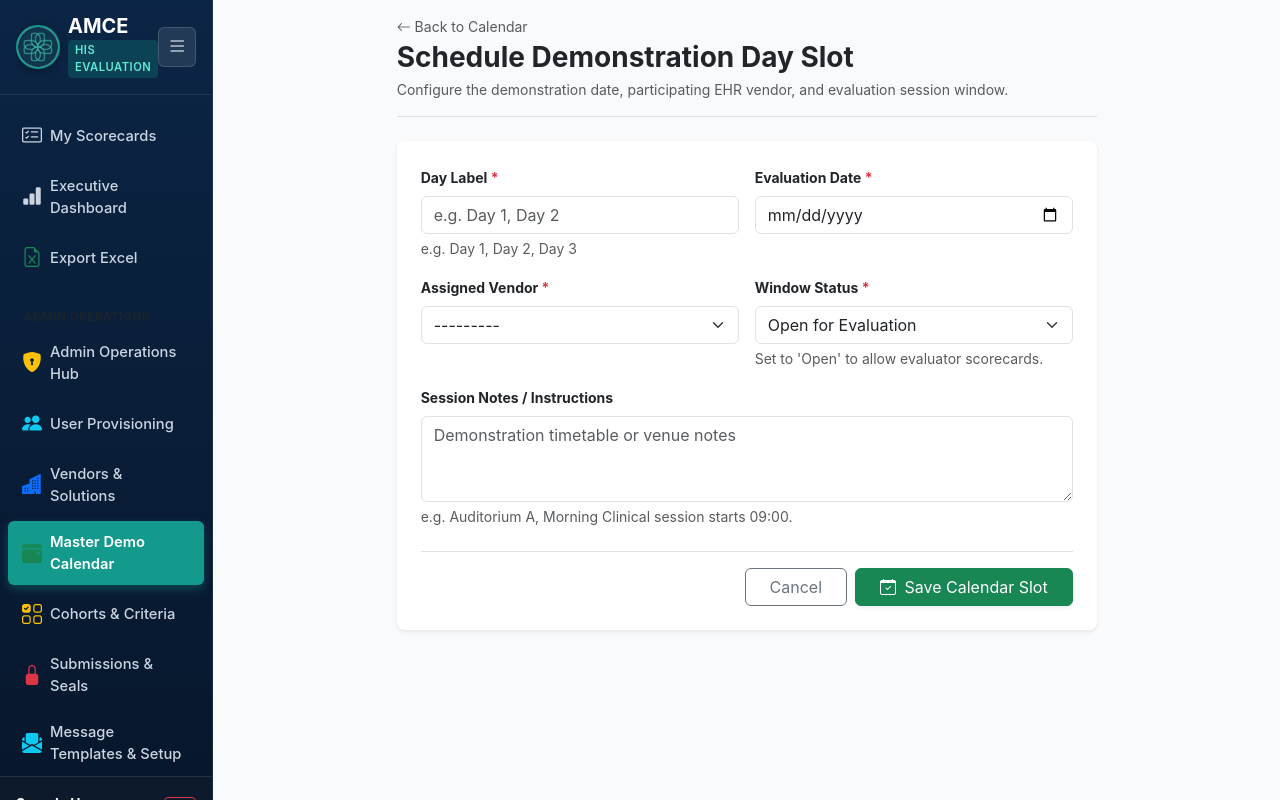
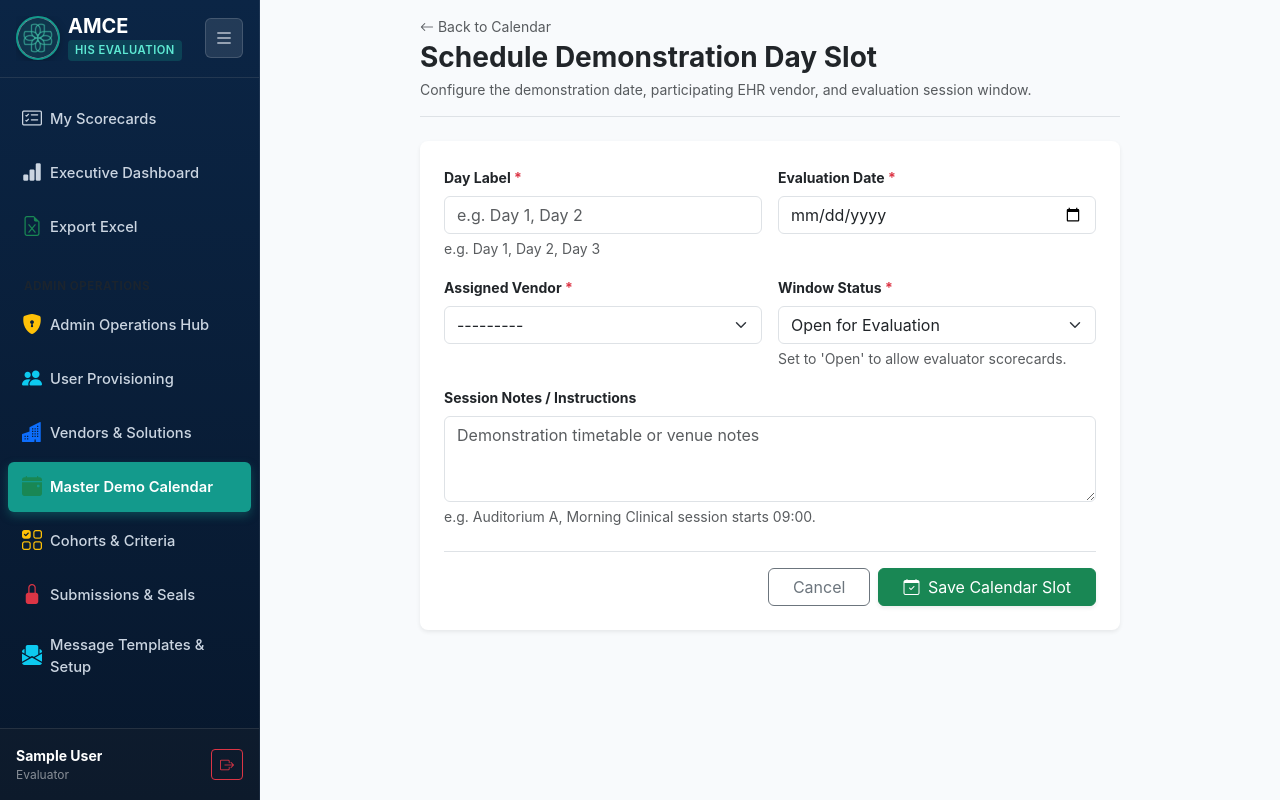
Before and after one commit to Sodiq-Olamide/amce-vendor-evaluation, a Django app: page /management/schedules/new/ in a window 1280 px wide. Run offline with Django 5.2, Linux system fonts and the light colour scheme; the visitor is signed in with stand-in values (Sample User, id 1); data that the repository does not hold is empty; some libraries are stand-ins or nearby versions.

Commit message:
Fix layout shift when sidebar is minimized using flexbox container and updated admin login credentials hint

```diff
--- a/amce_vems/static/css/custom.css
+++ b/amce_vems/static/css/custom.css
@@ -243,15 +243,44 @@ body {
     transition: left 0.25s ease-in-out;
 }
 
-@media (max-width: 991.98px) {
-    .sticky-footer-bar {
-        left: 25%; /* Offset by md-3 sidebar width */
+@media (max-width: 767.98px) {
+    .app-layout-row {
+        flex-direction: column;
     }
-}
-@media (max-width: 767.98px) {
+    .sidebar {
+        width: 100% !important;
+        max-width: 100% !important;
+        flex: 0 0 auto !important;
+    }
     .sticky-footer-bar {
         left: 0 !important;
     }
+}
+
+/* Layout Structure */
+.app-layout-row {
+    display: flex;
+    flex-direction: row;
+    min-height: 100vh;
+    width: 100%;
+    margin: 0;
+    padding: 0;
+}
+
+.sidebar {
+    width: 260px;
+    flex: 0 0 260px;
+    max-width: 260px;
+    transition: width 0.25s ease-in-out, flex 0.25s ease-in-out, max-width 0.25s ease-in-out;
+    z-index: 1030;
+}
+
+.main-content-wrapper {
+    flex: 1 1 0%;
+    min-width: 0;
+    max-width: 100%;
+    transition: all 0.25s ease-in-out;
+    background-color: var(--amce-bg);
 }
 
 /* Sidebar Minimization State */
@@ -259,14 +288,12 @@ body.sidebar-minimized .sidebar {
     width: 72px !important;
     flex: 0 0 72px !important;
     max-width: 72px !important;
-    transition: all 0.25s ease-in-out;
 }
 
 body.sidebar-minimized .main-content-wrapper {
-    margin-left: 72px !important;
-    width: calc(100% - 72px) !important;
-    max-width: calc(100% - 72px) !important;
-    transition: all 0.25s ease-in-out;
+    flex: 1 1 0% !important;
+    min-width: 0 !important;
+    max-width: 100% !important;
 }
 
 body.sidebar-minimized .sticky-footer-bar {
--- a/amce_vems/templates/base.html
+++ b/amce_vems/templates/base.html
@@ -32,9 +32,9 @@
     </header>
 
     <div class="container-fluid p-0">
-        <div class="row g-0">
+        <div class="app-layout-row g-0">
             <!-- Sidebar (Offcanvas on mobile, fixed left column on md+) -->
-            <div class="sidebar col-md-3 col-lg-2 p-0 bg-amce-sidebar offcanvas-md offcanvas-start" tabindex="-1" id="sidebarMenu" aria-labelledby="sidebarMenuLabel">
+            <div class="sidebar p-0 bg-amce-sidebar offcanvas-md offcanvas-start" tabindex="-1" id="sidebarMenu" aria-labelledby="sidebarMenuLabel">
                 <div class="offcanvas-header p-3 border-bottom border-secondary border-opacity-25 d-md-none">
                     <div class="d-flex align-items-center gap-2">
                         <img src="/static/img/amce_logo.jpg" alt="AMCE Logo" class="brand-logo-img">
@@ -154,7 +154,7 @@
             </div>
 
             <!-- Main Content Area with Sidebar -->
-            <main class="col-md-9 ms-sm-auto col-lg-10 px-md-4 py-3 main-content-wrapper">
+            <main class="main-content-wrapper px-md-4 py-3">
                 {% if messages %}
                     {% for message in messages %}
                         <div class="alert alert-{{ message.tags }} alert-dismissible fade show mb-3" role="alert">
--- a/amce_vems/templates/base/login.html
+++ b/amce_vems/templates/base/login.html
@@ -76,15 +76,15 @@
                 <div class="vstack gap-1 small text-muted font-monospace" style="font-size: 0.8rem;">
                     <div class="d-flex justify-content-between align-items-center bg-white p-1 px-2 rounded border">
                         <span>Evaluator:</span>
-                        <code>evaluator01 / AmceEval2026!</code>
+                        <code>sambali@amce.net / Sodiq12345!</code>
                     </div>
                     <div class="d-flex justify-content-between align-items-center bg-white p-1 px-2 rounded border">
                         <span>Executive:</span>
-                        <code>executive / AmceExec2026!</code>
+                        <code> / </code>
                     </div>
                     <div class="d-flex justify-content-between align-items-center bg-white p-1 px-2 rounded border">
                         <span>Admin:</span>
-                        <code>admin / AmceAdmin2026!</code>
+                        <code>admin / Admin12345!</code>
                     </div>
                 </div>
             </div>
```
